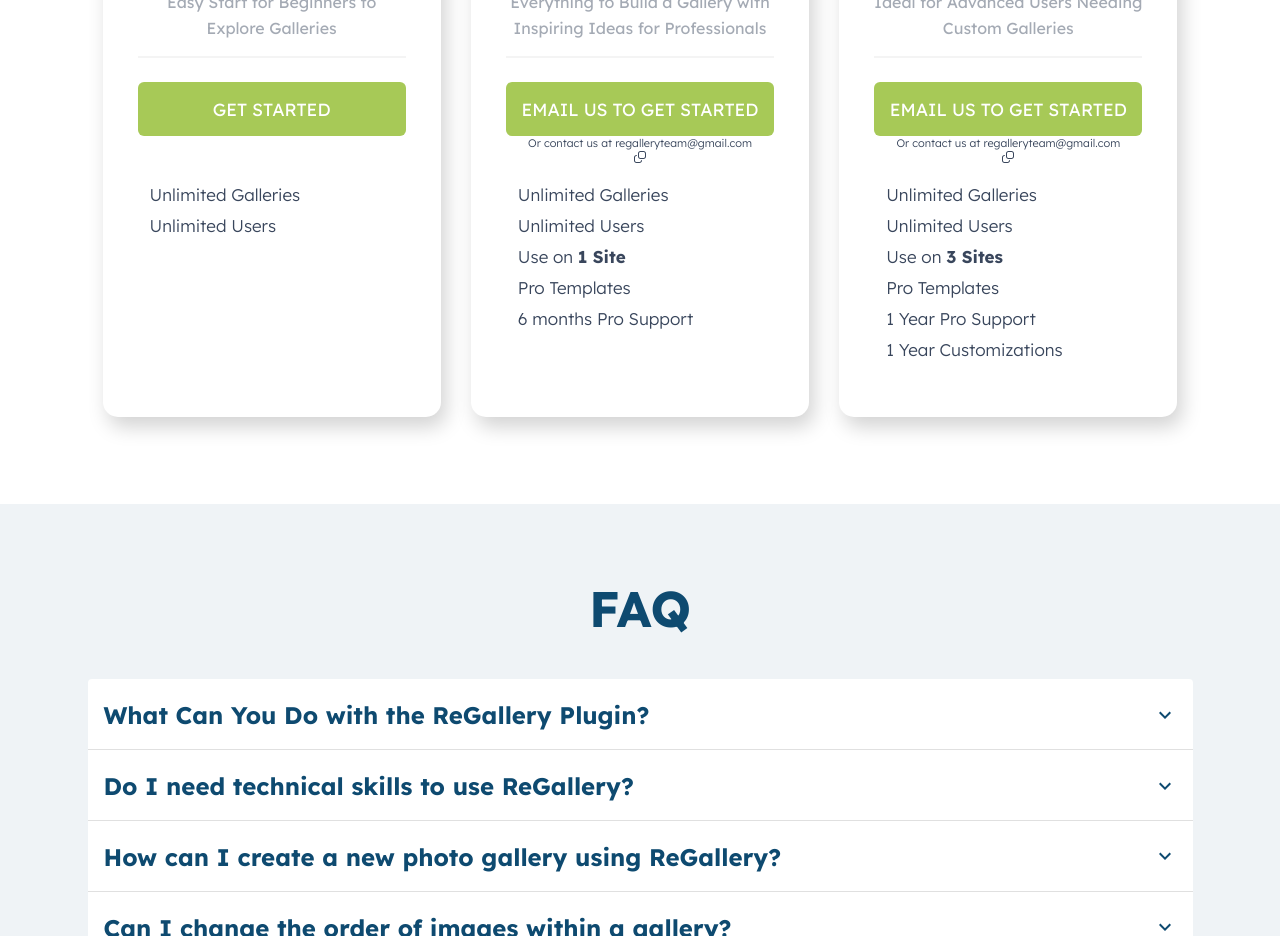
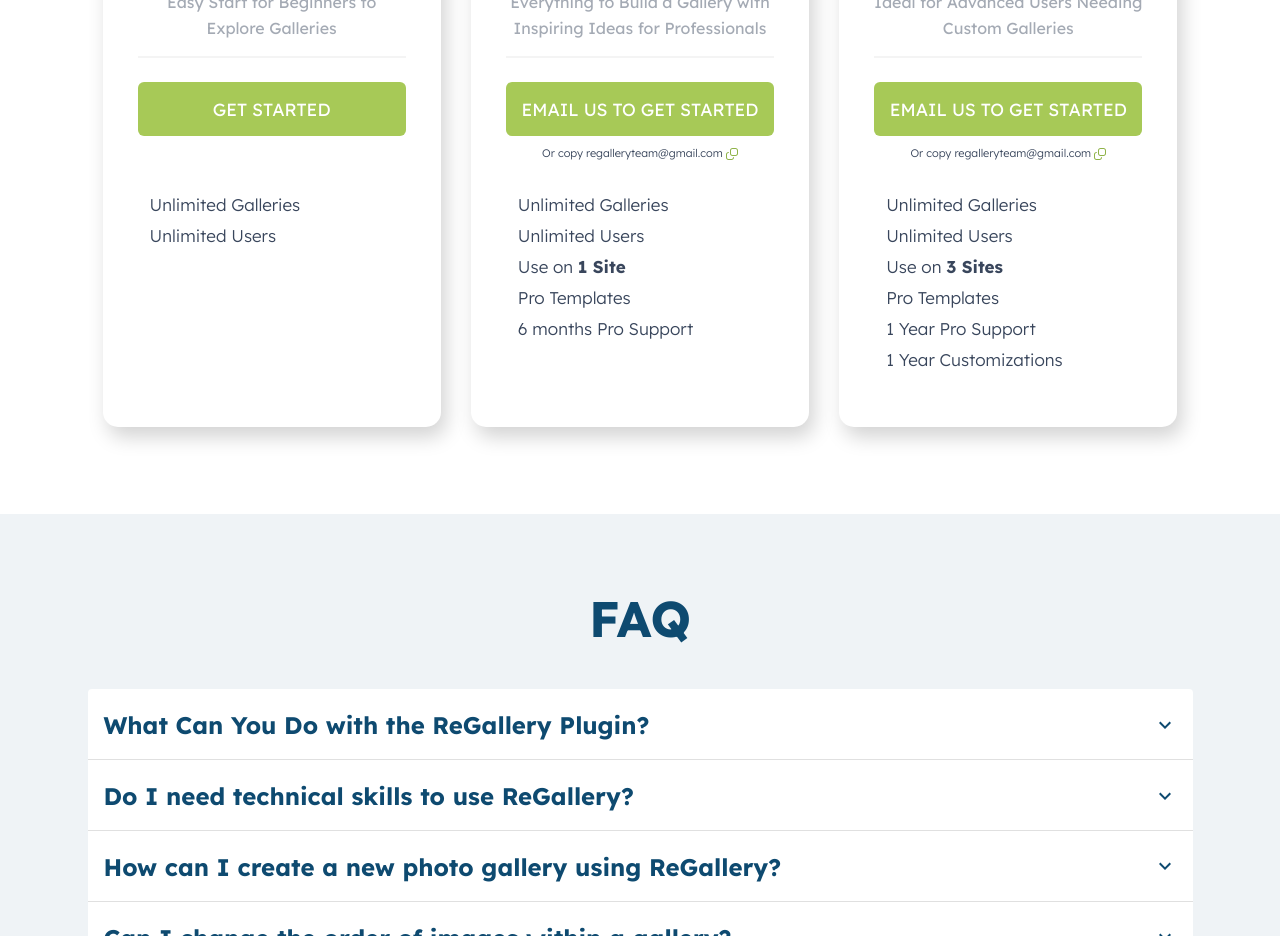
Before and after one commit to GrigorHarutyunian/regallery, a React (Vite) app: page / in a window 1280 px wide. Shown: the part 5080-6016 px from the top of the page. Built offline with nearby package versions, Linux system fonts and the light colour scheme.

Commit message:
swg vertical align midle

```diff
--- a/src/components/pricing/Pricing.css
+++ b/src/components/pricing/Pricing.css
@@ -155,19 +155,15 @@
   font-size: 11px;
   font-weight: 300;
   color: #39465c;
-}
-
-.pricing-card__btn_copy span {
   display: flex;
-  flex-direction: column;
-  align-items: center;
-  gap: 1px;
+  justify-content: center;
+  margin-top: 10px;
+  height: 26px;
 }
 
 .pricing-card__btn_copy svg {
   cursor: pointer;
-  align-self: center;
-  margin-top: auto;
+  vertical-align: bottom;
 }
 @media screen and (min-width: 1120px) {
   .pricing-card__subtitle {
@@ -220,7 +216,7 @@
     font-size: 20px;
   }
   .pricing-card__btn_copy {
-    font-size: 9px;
+    font-size: 10px;
   }
   .pricing-card__btn_copy svg {
     width: 10px;
@@ -273,7 +269,7 @@
     font-size: 0.6rem;
   }
   .pricing-card__btn_copy {
-    font-size: 9px;
+    font-size: 10px;
   }
   .pricing-card__btn_copy svg {
     width: 10px;
--- a/src/components/pricing/PricingCard.tsx
+++ b/src/components/pricing/PricingCard.tsx
@@ -12,11 +12,11 @@
   title,
   href,
 }) => {
-  const [tooltipText, setTooltipText] = useState<string>("Copy the email");
+  const [tooltipText, setTooltipText] = useState<string>("Copy");
 
   const handleCopy = () => {
     setTooltipText("Copied!");
-    setTimeout(() => setTooltipText("Copy the email"), 2000);
+    setTimeout(() => setTooltipText("Copy"), 2000);
   };
 
   return (
@@ -61,7 +61,7 @@
           </a>
           <div className="pricing-card__btn_copy">
             <span>
-              Or contact us at regalleryteam@gmail.com{" "}
+              Or copy regalleryteam@gmail.com{" "}
               <CopyToClipboard
                 text={"regalleryteam@gmail.com"}
                 onCopy={handleCopy}
@@ -76,7 +76,7 @@
                     height="12"
                   >
                     <path
-                      fill={"#39465c"}
+                      fill={"#8fb348"}
                       d="m19,0h-6c-2.757,0-5,2.243-5,5v6c0,2.757,2.243,5,5,5h6c2.757,0,5-2.243,5-5v-6c0-2.757-2.243-5-5-5Zm3,11c0,1.654-1.346,3-3,3h-6c-1.654,0-3-1.346-3-3v-6c0-1.654,1.346-3,3-3h6c1.654,0,3,1.346,3,3v6Zm-6,8c0,2.757-2.243,5-5,5h-6c-2.757,0-5-2.243-5-5v-6c0-2.757,2.243-5,5-5,.553,0,1,.448,1,1s-.447,1-1,1c-1.654,0-3,1.346-3,3v6c0,1.654,1.346,3,3,3h6c1.654,0,3-1.346,3-3,0-.552.447-1,1-1s1,.448,1,1Z"
                     />
                   </svg>
```
